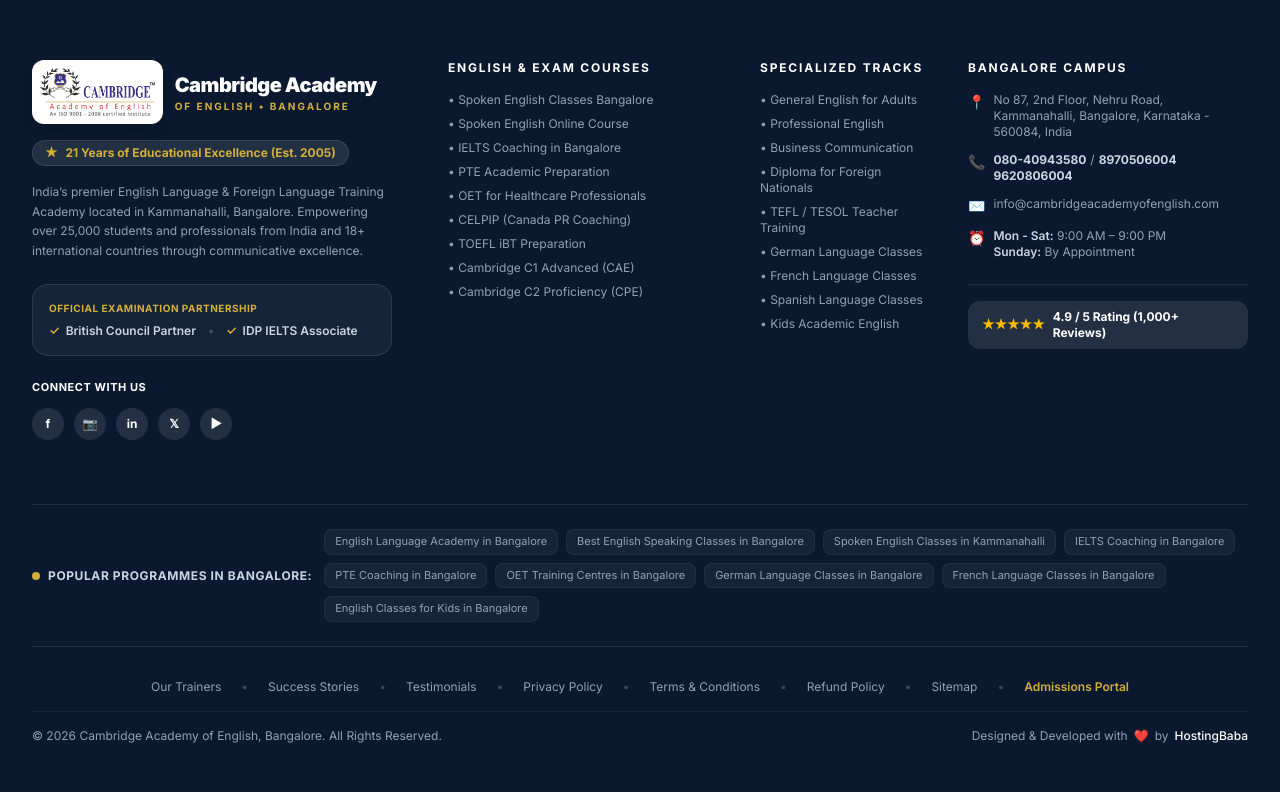
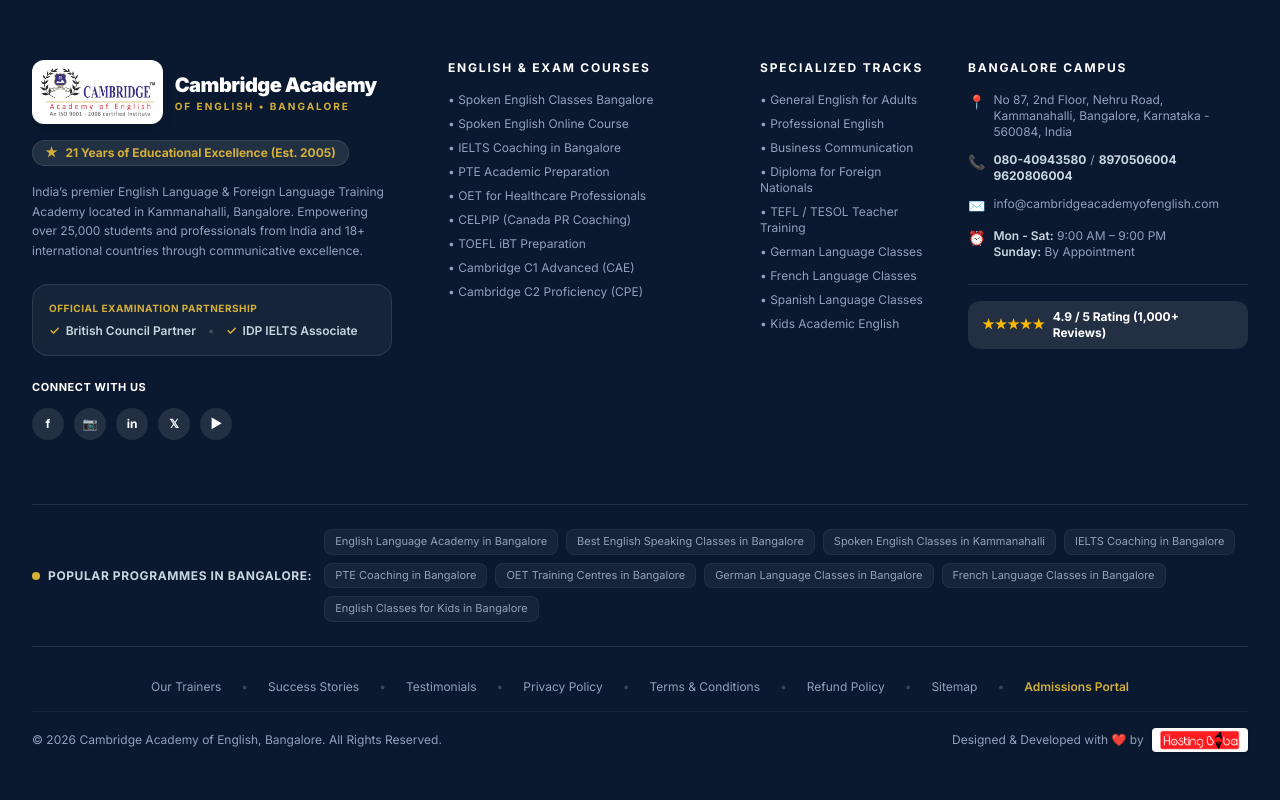
Before and after one commit to Utsavthesiya146/cambridgeacademyofenglish, a Next.js app: page /book in a window 1280 px wide. Shown: the part 1233-2033 px from the top of the page. Built offline with nearby package versions, Linux system fonts and the light colour scheme; no server answers.

Commit message:
feat(footer): add HostingBaba logo with link to webhostingbaba.com

```diff
--- a/src/components/Footer.tsx
+++ b/src/components/Footer.tsx
@@ -320,10 +320,24 @@ export default function Footer() {
         {/* Copyright & HostingBaba Credit Symmetrical Row */}
         <div className="pt-4 flex flex-col sm:flex-row justify-between items-center gap-3 text-xs text-slate-400 text-center sm:text-left">
           <p>© {new Date().getFullYear()} Cambridge Academy of English, Bangalore. All Rights Reserved.</p>
-          <p className="flex items-center gap-1.5 font-normal">
-            Designed &amp; Developed with <span className="text-rose-500">❤️</span> by{' '}
-            <span className="text-white font-medium">HostingBaba</span>
-          </p>
+          <div className="flex items-center gap-2 font-normal">
+            <span>
+              Designed &amp; Developed with <span className="text-rose-500">❤️</span> by
+            </span>
+            <a
+              href="https://webhostingbaba.com/"
+              target="_blank"
+              rel="noopener noreferrer"
+              className="inline-flex items-center bg-white px-2 py-0.5 rounded shadow-sm hover:opacity-90 hover:scale-105 transition-all"
+              title="HostingBaba"
+            >
+              <img
+                src="/images/hosting-baba-logo.png"
+                alt="HostingBaba"
+                className="h-4 sm:h-5 w-auto object-contain"
+              />
+            </a>
+          </div>
         </div>
       </div>
     </footer>
```
